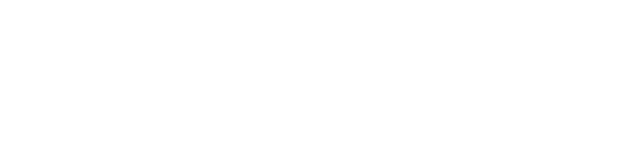
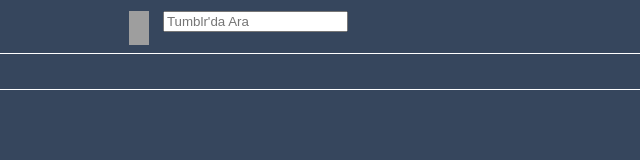
Before and after one commit to muratkutlutuna/thumblr-home-page, a plain HTML site: page index.html in a window 1280 px wide. Shown: the whole page, without its empty margins (0-640 px from the left). Drawn offline with Linux system fonts and the light colour scheme; grey boxes are pictures that could not be loaded.

Commit message:
add documents

```diff
--- a/css/style.css
+++ b/css/style.css
@@ -1,14 +1,14 @@
 /***********
 **Globals**
 ************/
-
-:root {
-
+* {
+    box-sizing:border-box;
 }
 
 html, body {
     margin: 0;
     padding: 0;
+    background-color: rgb(54, 70, 93);
 }
 
 p {
@@ -21,17 +21,103 @@ All Container
 ************/
 
 .all-container {
-    display: grid;
-    grid-template-columns: 1fr;
-    grid-template-rows: 54 1fr;
+    display: flex;
+    flex-direction: column;
 }
 
 /***********
 ***Header***
 ************/
 
+header{
+    display: flex;
+    width: 100%;
+    height:100%;
+}
 
+.headercontainer {
+  display: flex;
+  flex-direction: column;
+  width: 100%;
+  height:100%;
+}
 
+.upsection {
+  display:flex;
+  justify-content:flex-start;
+  height: 54px;
+  width:100%;
+  border-bottom: 1px solid white;
+}
+
+.upcontainer {
+  position:relative;
+  display: flex;
+  flex-direction: row;
+  right:129px;
+  left:129px;
+  height:100%;
+}
+
+.leftsection {
+  position:relative;
+  display:flex;
+  flex-direction: row;
+  justify-content:flex-start;
+  width: 100%;
+  height:100%;
+}
+
+.logo{
+  position:relative;
+  display:flex;
+  justify-content: flex-start;
+  background-image: url(https://assets.tumblr.com/images/logo/hover-animations/1.png?_v=161861a…);
+  background-size: 1008px 34px;
+  width: 22px;
+  height: 34px;
+  top:11px;
+  left:0px;
+}
+
+.search {
+  position:relative;
+  display:flex;
+  justify-content: flex-start;
+  width: 100%;
+  height: 100%;
+  padding-top:11px;
+  padding-left:14px;
+}
+
+.search_form is_tag_search {
+
+}
+
+.rightsection {
+  display:flex;
+  justify-content:flex-end;
+}
+
+.login-button {
+
+}
+
+.signup-button {
+
+}
+
+.downsection{
+    height: 36px;
+    border-bottom: 1px solid white;
+}
+
+.downcontainer {
+    display: flex;
+    flex-direction: row;
+    background-color: violet;
+    width: 1235px;
+}
 
 /***********
 ****Main****
--- a/index.html
+++ b/index.html
@@ -5,13 +5,41 @@
     <meta charset="UTF-8">
     <meta name="viewport" content="width=device-width, initial-scale=1.0">
     <meta http-equiv="X-UA-Compatible" content="ie=edge">
-    <title>Document</title>
+    <title>Video | Tumblr</title>
+    <link rel="stylesheet" href="css/style.css">
 </head>
 
 <body>
     <div class="all-container">
         <header>
+            <div class="headercontainer">
+                <div class="upsection">
+                    <div class="upcontainer">
+                      <div class="leftsection">
+                        <div class="logo"></div>
+                        <div class="search">
+                          <form method="get" action="/search" id="search_form" class="search_form is_tag_search" role="search" novalidate="">
+                            <input type="hidden" name="scope" id="search_scope" value="all_of_tumblr">
+                            <div class="search_form_row ">
+                              <div class="search_form_field">
+                                <input tabindex="1" type="text" name="q" id="search_query" placeholder="Tumblr'da Ara" value="" class="search_query popover_button" autocomplete="off" required="required">
+                              </div>
+                            </div>
+                          </form>
+                        </div>
+                      </div>
+                      <div class="right-section">
+                        <div class="login-button"></div>
+                        <div class="signup-button"></div>
+                      </div>
+                    </div>
+                </div>
+                <div class="downsection">
+                    <div class="down-container">
 
+                    </div>
+                </div>
+            </div>
         </header>
         <main>
             <div class="container">
```
